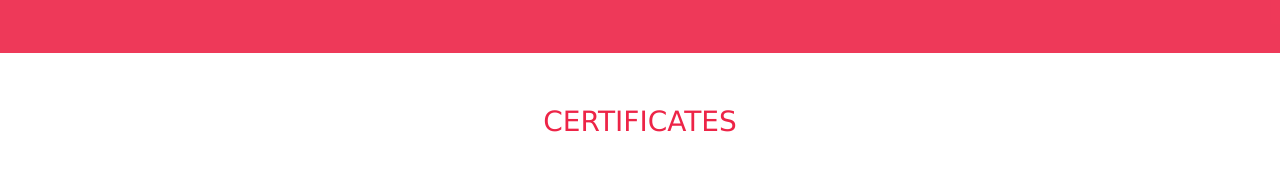
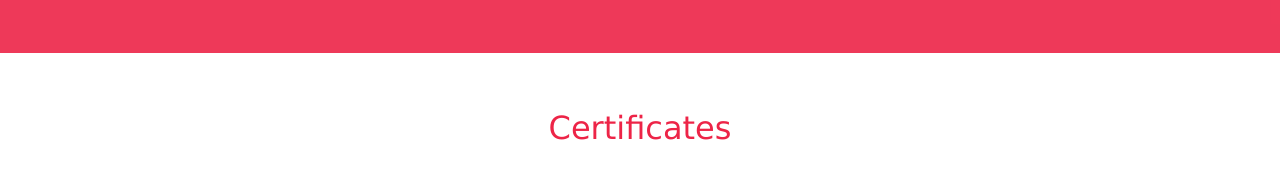
Before and after one commit to testcaradonna/testcaradonna.github.io, a plain HTML site: page index.html in a window 1280 px wide. Shown: the part 1247-1439 px from the top of the page. Drawn offline with nearby package versions, Linux system fonts and the light colour scheme.

Commit message:
update certificates fixes

```diff
--- a/index.html
+++ b/index.html
@@ -249,7 +249,7 @@
 <section class="page-section" id="certificados" style="margin-top: 1em;">
   <div class="container">
       <div class="text-center">
-          <h3 class="section-heading text-uppercase title-caradonna">Certificates</h3>
+          <h2 class="title-caradonna">Certificates</h2>
           <br>
           <br>
       </div>
```
